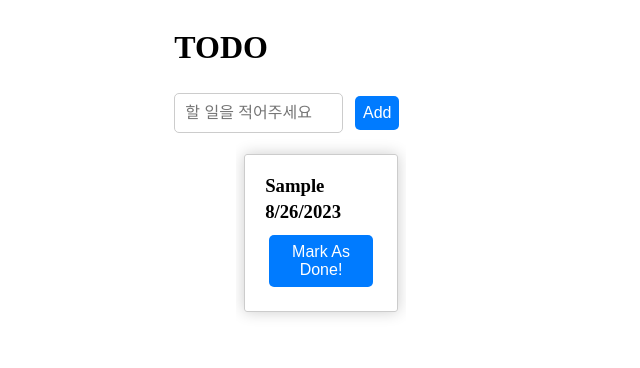
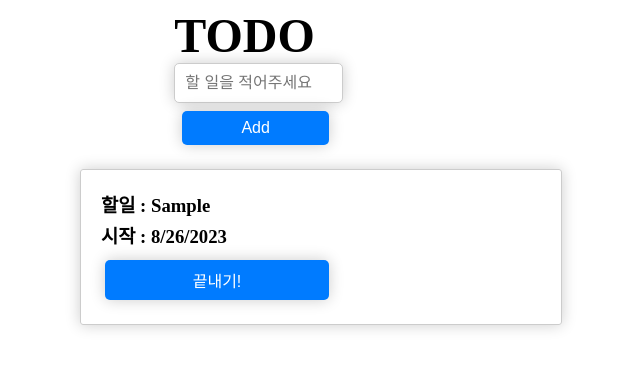
Before and after one commit to Ssuamje/frontend_practice, a SvelteKit app in the folder svelte/todo_prac/: page /todo in a window 1280 px wide. Both pictures are taken after typing "Sample" into the empty fields and a click on the button "Add". Shown: the top 368 px of the page, without its empty margins (327-967 px from the left). Built offline with nearby package versions, Linux system fonts and the light colour scheme.

Commit message:
스크롤바 숨겨보기

```diff
--- a/svelte/todo_prac/src/routes/todo/+page.svelte
+++ b/svelte/todo_prac/src/routes/todo/+page.svelte
@@ -14,7 +14,6 @@
             content: todoInput,
             startedAt: new Date(Date.now())
         }];
-        console.log(todoInput);
         todoInput = "";
     }
 </script>
@@ -27,7 +26,7 @@
         <Button backgroundColor="black" handleClick={pushTodo} hoverBackgroundColor="skyblue"
                 text="Add"/>
     </div>
-    <div style="overflow: scroll">
+    <div class="div-todo">
         {#each todos as todo (todo.id)}
             <ToDo todo={todo}/>
         {/each}
@@ -42,4 +41,18 @@
         width: 100vw;
         height: 100vh;
     }
+
+    h1 {
+        font-size: 3rem;
+        margin: 0;
+    }
+
+    .div-todo {
+        overflow: scroll;
+        width: 50%;
+    }
+
+    .div-todo::-webkit-scrollbar {
+        width: 50%;
+    }
 </style>
--- a/svelte/todo_prac/src/routes/todo/components/Button.svelte
+++ b/svelte/todo_prac/src/routes/todo/components/Button.svelte
@@ -18,6 +18,7 @@
 
 <style>
     .button {
+        width: 50%;
         font-size: 1.0em;
         padding: 0.5em;
         margin: 0.5em;
@@ -25,6 +26,7 @@
         color: white;
         border: none;
         border-radius: 5px;
+        box-shadow: 0 0 15px rgba(0, 0, 0, 0.2);
     }
 
     .button:hover {
--- a/svelte/todo_prac/src/routes/todo/components/InputBox.svelte
+++ b/svelte/todo_prac/src/routes/todo/components/InputBox.svelte
@@ -23,5 +23,6 @@
         border: 1px solid #ccc;
         border-radius: 5px;
         font-size: 16px;
+        box-shadow: 0 0 15px rgba(0, 0, 0, 0.2);
     }
 </style>
--- a/svelte/todo_prac/src/routes/todo/components/ToDo.svelte
+++ b/svelte/todo_prac/src/routes/todo/components/ToDo.svelte
@@ -8,17 +8,17 @@
 
 <div class="todo-box">
     <div class="todo-content">
-        <h3>{todo.content}</h3>
-        <h3>{todo.startedAt.toLocaleDateString()}</h3>
+        <h3>{`할일 : ${todo.content}`}</h3>
+        <h3>{`시작 : ${todo.startedAt.toLocaleDateString()}`}</h3>
         {#if todo.doneAt}
-            <h3>{todo.doneAt.toLocaleDateString()}</h3>
+            <h3>{`종료 : ${todo.doneAt.toLocaleDateString()}`}</h3>
         {/if}
     </div>
     <Button bind:disabled={disabled}
             handleClick={() => {
                 todo.doneAt = new Date(Date.now());
             }}
-            text="Mark As Done!">
+            text="끝내기!">
     </Button>
 </div>
 
```
